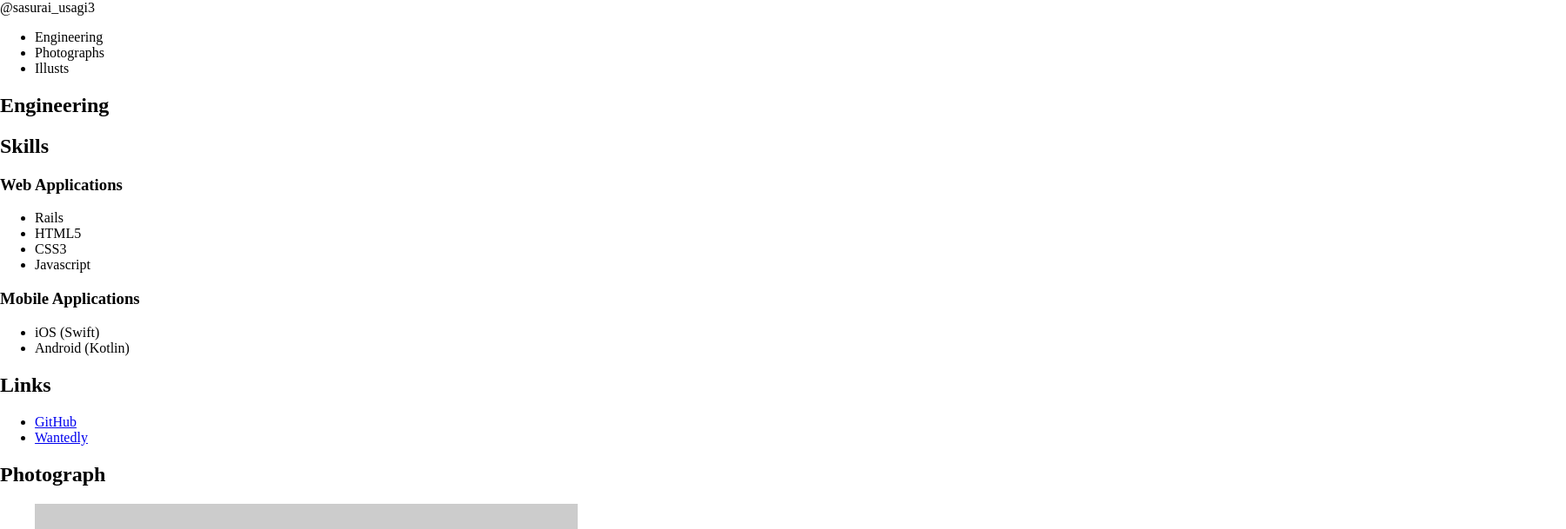
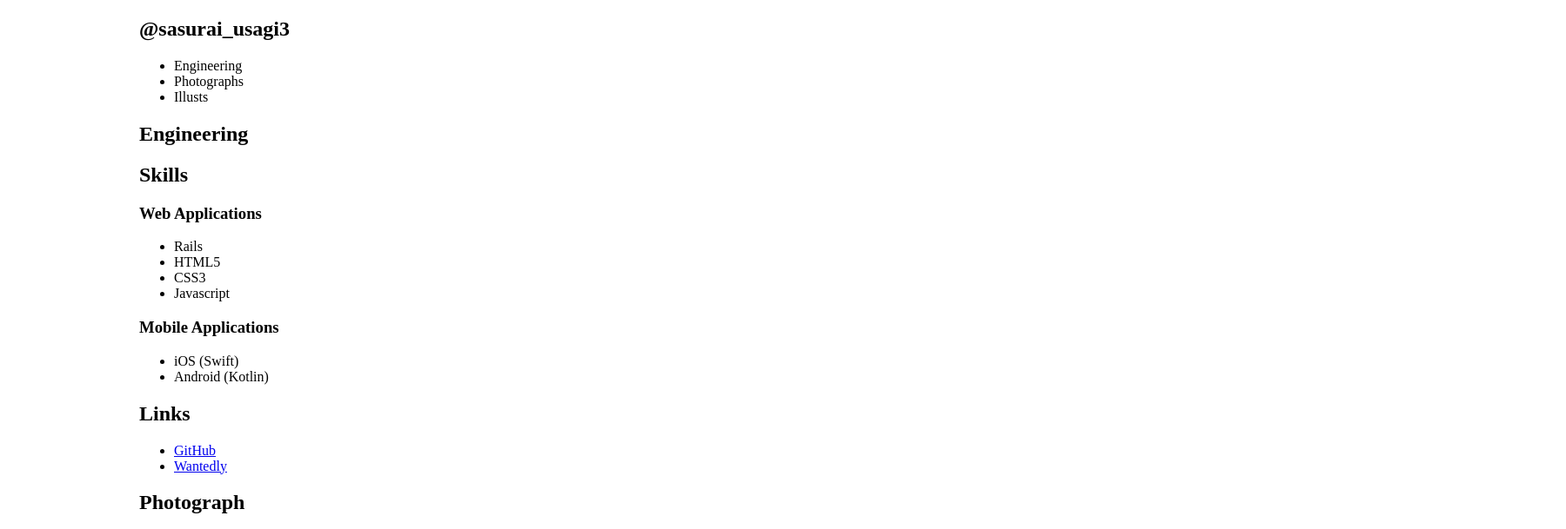
Before and after one commit to sasurai-usagi3/portfolio, a plain HTML site: page docs/index.html in a window 1280 px wide. Shown: the top 609 px of the page at 87% size, 1800 px wide, since content can reach past the window. Drawn offline with Linux system fonts and the light colour scheme; placeholder pictures from the web are drawn by us.

Commit message:
add: 全体的なmargin

```diff
--- a/docs/application.css
+++ b/docs/application.css
@@ -2,3 +2,8 @@ html, body {
   margin: 0;
   padding: 0;
 }
+
+.l-container {
+  width: 960px;
+  margin: 0 auto;
+}
--- a/docs/index.html
+++ b/docs/index.html
@@ -6,8 +6,9 @@
   <link rel="stylesheet" href="/application.css">
 </head>
 <body>
+  <div class="l-container">
     <section>
-    <span>@sasurai_usagi3</span>
+      <h1>@sasurai_usagi3</h1>
       <ul>
         <li>
           <a>Engineering</a>
@@ -88,5 +89,6 @@
       </ul>
       <a>More&nbsp;&gt;</a>
     </section>
+  </div>
 </body>
 </html>
```
Lines whose indentation alone changed are shown as unchanged.
